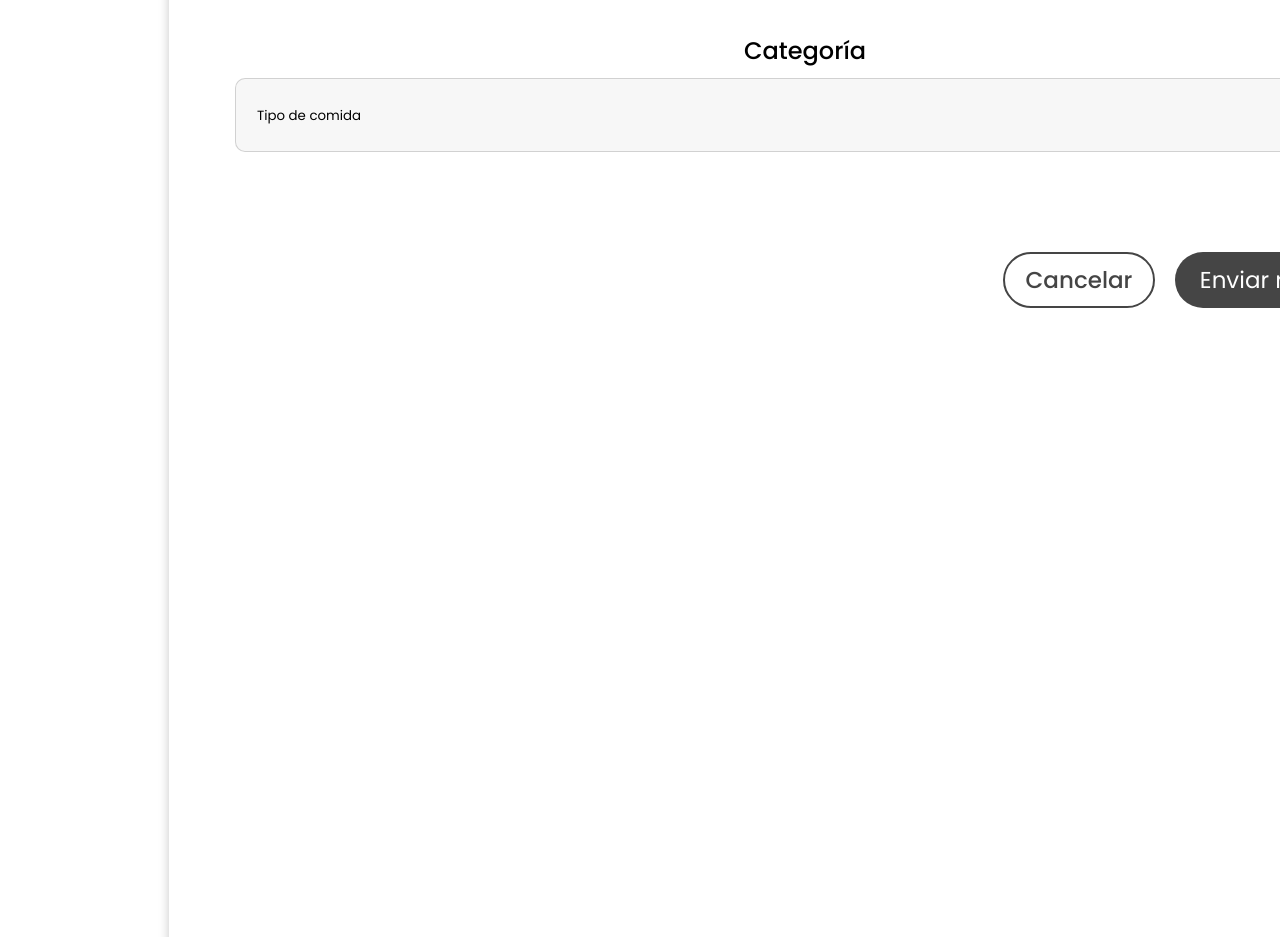
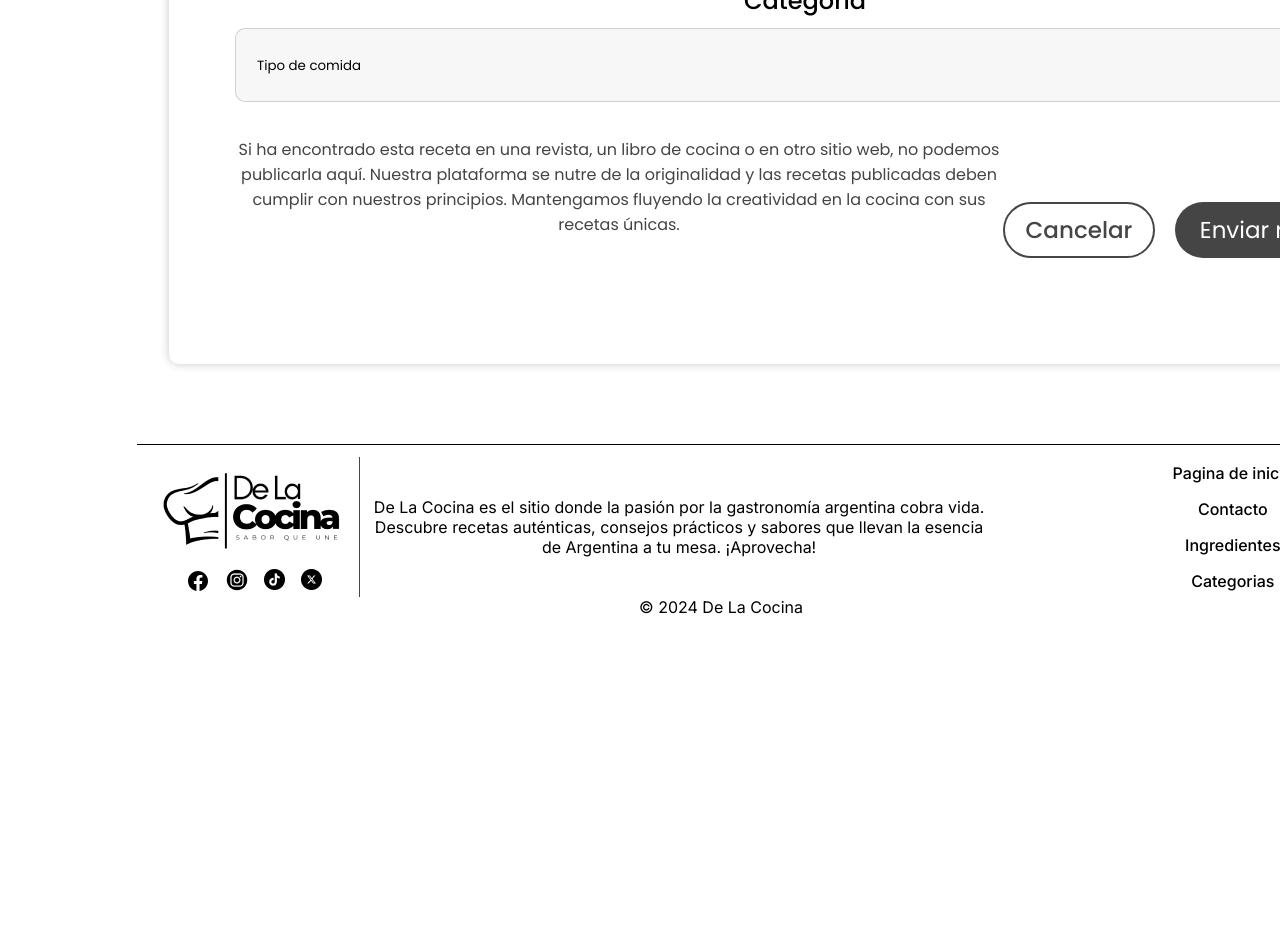
Before and after one commit to joao-victor-f/receitas-projeto-de-ensino, a React (Vite) app: page /criar-receitas in a window 1280 px wide. Shown: the part 3100-4037 px from the top of the page. After the commit the page ends 3785 px from the top, so only its background shows below. Built offline with nearby package versions, Linux system fonts and the light colour scheme.

Commit message:
Adicionei mais conteúdo, mas ainda falta organização no CSS

```diff
--- a/src/paginas/CriarReceitas/Criar-receitas.tsx
+++ b/src/paginas/CriarReceitas/Criar-receitas.tsx
@@ -88,6 +88,7 @@ export default function CriarReceitas() {
                     <button id={styles.botaoCancelar}>Cancelar</button>
                     <button id={styles.botaoAgregarReceta}>Enviar receta</button>
                 </div>
+                <p id={styles.descricaoPaginaR}>Si ha encontrado esta receta en una revista, un libro de cocina o en otro sitio web, no podemos publicarla aquí. Nuestra plataforma se nutre de la originalidad y las recetas publicadas deben cumplir con nuestros principios. Mantengamos fluyendo la creatividad en la cocina con sus recetas únicas.</p>
             </div>
         </div>
     );
--- a/src/paginas/CriarReceitas/criar-receitas.module.css
+++ b/src/paginas/CriarReceitas/criar-receitas.module.css
@@ -1,8 +1,9 @@
 #moduloExternoCriarIngredientes {
     width: 1272px;
-    height: 3910px;
-    margin: 150px auto 80px auto;
+    height: 3200px;
+    margin: 100px auto 80px auto;
     box-shadow: 0px 0px 10px #00000038;
+    border-radius: 10px;
 }
 
 #moduloInternoCriarIngredientes {
@@ -27,6 +28,16 @@
 
 #descricaoLabel {
     margin-top: 17px;
+    margin-bottom: 17px;
+    color: #444444;
+    font-style: normal;
+    font-weight: 400;
+    line-height: 25px;
+    font-family: "Poppins";
+}
+
+#descricaoPaginaR {
+    margin-top: 35px;
     margin-bottom: 17px;
     color: #444444;
     font-style: normal;
```
